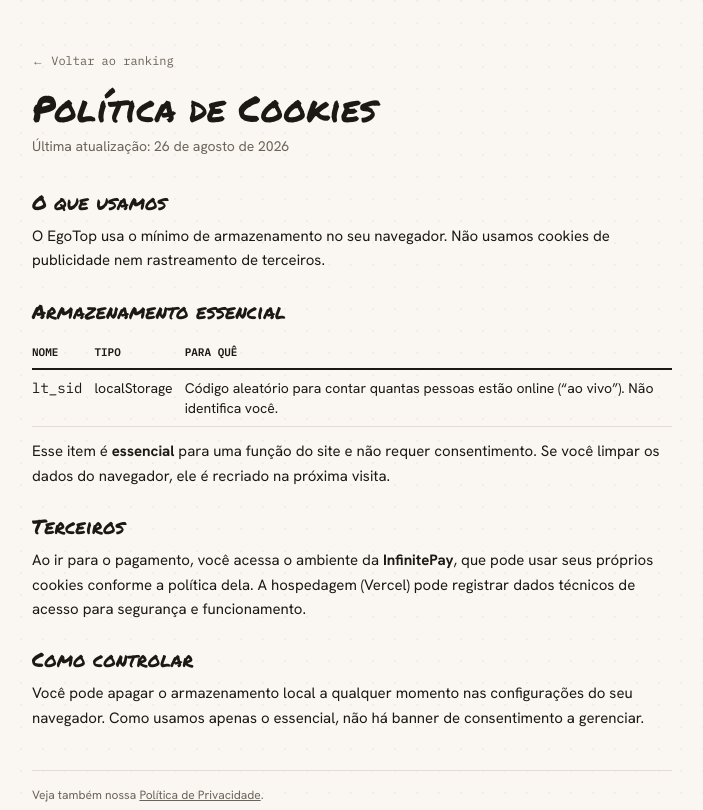
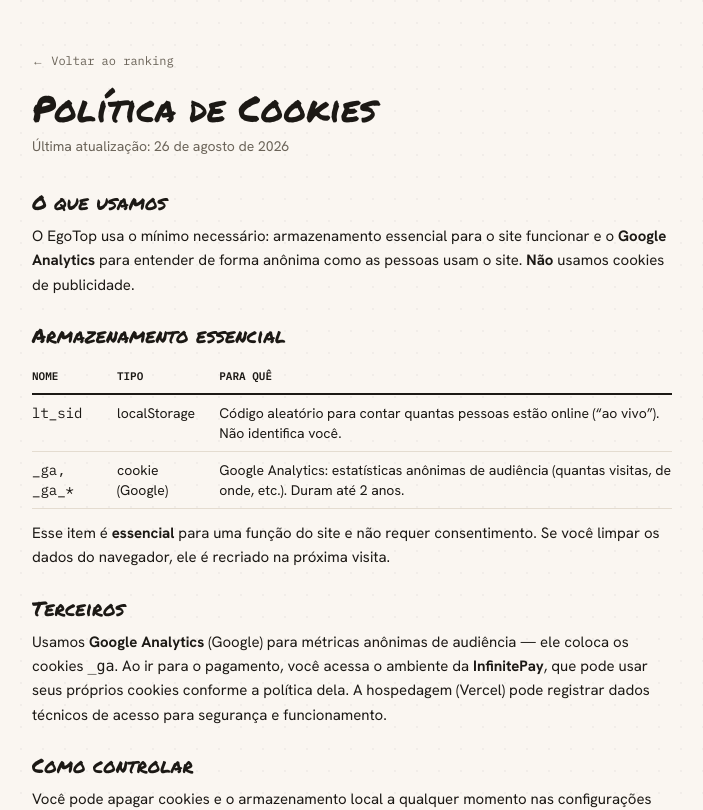
Before and after one commit to caraoke111/top1, a Next.js app: page /cookies in a window 1280 px wide. Shown: the top 810 px of the page, without its empty margins (288-991 px from the left). Built offline with nearby package versions, Linux system fonts and the light colour scheme.

Commit message:
Google Analytics (gtag) + politica de cookies actualizada

```diff
--- a/app/cookies/page.tsx
+++ b/app/cookies/page.tsx
@@ -24,8 +24,10 @@ export default function Cookies() {
         <section>
           <h2 className="font-marker text-xl">O que usamos</h2>
           <p className="mt-2">
-            O {SITE.name} usa o mínimo de armazenamento no seu navegador. Não
-            usamos cookies de publicidade nem rastreamento de terceiros.
+            O {SITE.name} usa o mínimo necessário: armazenamento essencial para o
+            site funcionar e o <b>Google Analytics</b> para entender de forma
+            anônima como as pessoas usam o site. <b>Não</b> usamos cookies de
+            publicidade.
           </p>
         </section>
 
@@ -49,6 +51,14 @@ export default function Cookies() {
                     (“ao vivo”). Não identifica você.
                   </td>
                 </tr>
+                <tr className="border-b border-line">
+                  <td className="py-2 pr-3 font-mono">_ga, _ga_*</td>
+                  <td className="py-2 pr-3">cookie (Google)</td>
+                  <td className="py-2">
+                    Google Analytics: estatísticas anônimas de audiência (quantas
+                    visitas, de onde, etc.). Duram até 2 anos.
+                  </td>
+                </tr>
               </tbody>
             </table>
           </div>
@@ -62,19 +72,22 @@ export default function Cookies() {
         <section>
           <h2 className="font-marker text-xl">Terceiros</h2>
           <p className="mt-2">
-            Ao ir para o pagamento, você acessa o ambiente da{" "}
-            <b>InfinitePay</b>, que pode usar seus próprios cookies conforme a
-            política dela. A hospedagem (Vercel) pode registrar dados técnicos
-            de acesso para segurança e funcionamento.
+            Usamos <b>Google Analytics</b> (Google) para métricas anônimas de
+            audiência — ele coloca os cookies <code>_ga</code>. Ao ir para o
+            pagamento, você acessa o ambiente da <b>InfinitePay</b>, que pode
+            usar seus próprios cookies conforme a política dela. A hospedagem
+            (Vercel) pode registrar dados técnicos de acesso para segurança e
+            funcionamento.
           </p>
         </section>
 
         <section>
           <h2 className="font-marker text-xl">Como controlar</h2>
           <p className="mt-2">
-            Você pode apagar o armazenamento local a qualquer momento nas
-            configurações do seu navegador. Como usamos apenas o essencial, não
-            há banner de consentimento a gerenciar.
+            Você pode apagar cookies e o armazenamento local a qualquer momento
+            nas configurações do seu navegador. Para desativar o Google
+            Analytics, use o complemento oficial de opt-out do Google ou bloqueie
+            cookies de terceiros no navegador.
           </p>
         </section>
       </div>
--- a/app/layout.tsx
+++ b/app/layout.tsx
@@ -1,4 +1,5 @@
 import type { Metadata } from "next";
+import Script from "next/script";
 import { Hanken_Grotesk, Permanent_Marker, IBM_Plex_Mono } from "next/font/google";
 import { SITE } from "@/lib/site";
 import "./globals.css";
@@ -49,6 +50,19 @@ export default function RootLayout({
     <html lang="pt-BR">
       <body className={`${sans.variable} ${marker.variable} ${mono.variable}`}>
         {children}
+        {/* Google Analytics (gtag.js) */}
+        <Script
+          src="https://www.googletagmanager.com/gtag/js?id=G-56S4R8ERPT"
+          strategy="afterInteractive"
+        />
+        <Script id="ga-gtag" strategy="afterInteractive">
+          {`
+            window.dataLayer = window.dataLayer || [];
+            function gtag(){dataLayer.push(arguments);}
+            gtag('js', new Date());
+            gtag('config', 'G-56S4R8ERPT');
+          `}
+        </Script>
       </body>
     </html>
   );
```
